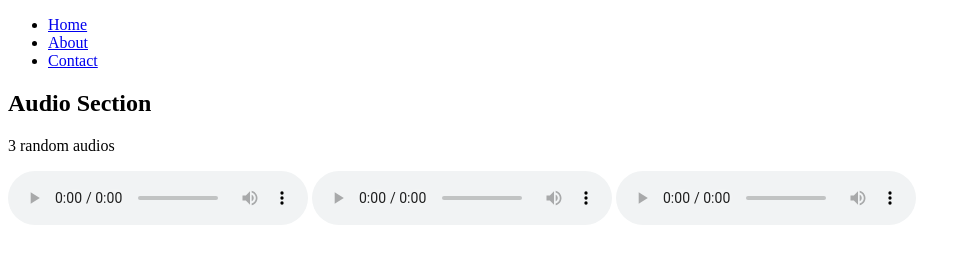
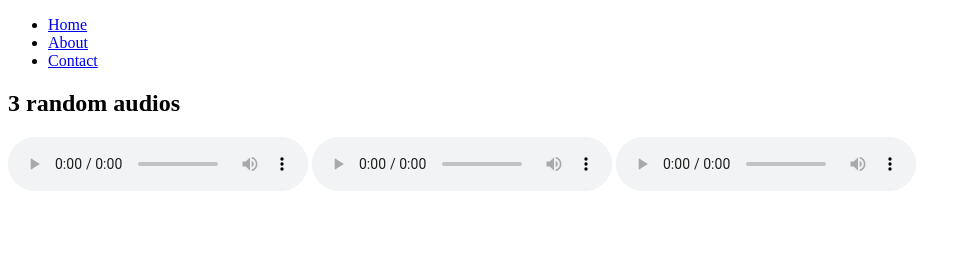
Before and after one commit to acciojob/semantic-navbar-and-audios-Shubhamsahar, a website: page main.html in a window 1280 px wide. Shown: the whole page, without its empty margins (0-971 px from the left). Drawn offline with Linux system fonts and the light colour scheme.

Commit message:
created a submission

```diff
--- a/main.html
+++ b/main.html
@@ -19,8 +19,7 @@
 
     <!-- Audio Section -->
     <section>
-        <h2>Audio Section</h2>
-        <p>3 random audios</p>
+    <h2>3 random audios</h2>
     <audio controls>
         <source src="http://commondatastorage.googleapis.com/codeskulptor-demos/DDR_assets/Kangaroo_MusiQue_-_The_Neverwritten_Role_Playing_Game.mp3" type="audio/mp3">
         Your browser does not support the audio element.
```
Lines whose indentation alone changed are shown as unchanged.
